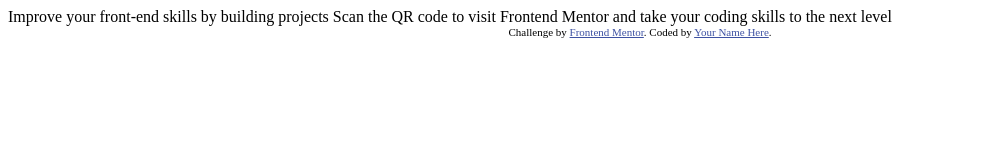
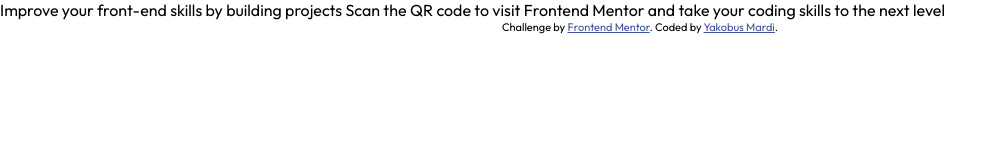
Before and after one commit to Yakobus-Mardi/QR-code-component, a plain HTML site: page index.html in a window 1280 px wide. Shown: the whole page, without its empty margins (0-1006 px from the left). Drawn offline with Linux system fonts and the light colour scheme.

Commit message:
added styles.css file and changed HTML tag

```diff
--- a/index.html
+++ b/index.html
@@ -1,28 +1,32 @@
 <!DOCTYPE html>
 <html lang="en">
   <head>
-  <meta charset="UTF-8">
-  <meta name="viewport" content="width=device-width, initial-scale=1.0"> <!-- displays site properly based on user's device -->
+    <meta charset="UTF-8" />
+    <meta name="viewport" content="width=device-width, initial-scale=1.0" />
+    <!-- displays site properly based on user's device -->
 
-  <link rel="icon" type="image/png" sizes="32x32" href="./images/favicon-32x32.png">
+    <link
+      rel="icon"
+      type="image/png"
+      sizes="32x32"
+      href="./images/favicon-32x32.png"
+    />
+    <link rel="stylesheet" href="styles.css" />
 
     <title>Frontend Mentor | QR code component</title>
-
-  <!-- Feel free to remove these styles or customise in your own stylesheet 👍 -->
-  <style>
-    .attribution { font-size: 11px; text-align: center; }
-    .attribution a { color: hsl(228, 45%, 44%); }
-  </style>
   </head>
   <body>
-
-  Improve your front-end skills by building projects
-
-  Scan the QR code to visit Frontend Mentor and take your coding skills to the next level
+    Improve your front-end skills by building projects Scan the QR code to visit
+    Frontend Mentor and take your coding skills to the next level
 
     <div class="attribution">
-    Challenge by <a href="https://www.frontendmentor.io?ref=challenge" target="_blank">Frontend Mentor</a>.
-    Coded by <a href="#">Your Name Here</a>.
+      Challenge by
+      <a href="https://www.frontendmentor.io?ref=challenge" target="_blank"
+        >Frontend Mentor</a
+      >. Coded by
+      <a href="https://yakobus-mardi.github.io/qr-code-component/"
+        >Yakobus Mardi</a
+      >.
     </div>
   </body>
 </html>
--- /dev/null
+++ b/styles.css
@@ -0,0 +1,28 @@
+@import url("https://fonts.googleapis.com/css2?family=Outfit:wght@400;700&display=swap");
+
+:root {
+  --white: hsl(0, 0%, 100%);
+  --light-gray: hsl(212, 45%, 89%);
+  --grayish-blue: hsl(220, 15%, 55%);
+  --dark-blue: hsl(218, 44%, 22%);
+  /* Font Family */
+  --ff: "Outfit", sans-serif;
+}
+
+* {
+  margin: 0;
+  padding: 0;
+  box-sizing: border-box;
+}
+
+body {
+  font-family: var(--ff);
+}
+
+.attribution {
+  font-size: 11px;
+  text-align: center;
+}
+.attribution a {
+  color: hsl(228, 45%, 44%);
+}
```
Lines whose indentation alone changed are shown as unchanged.
